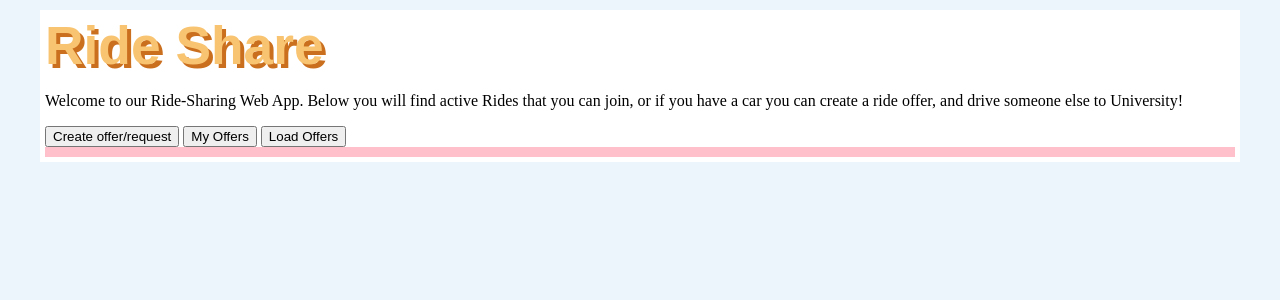
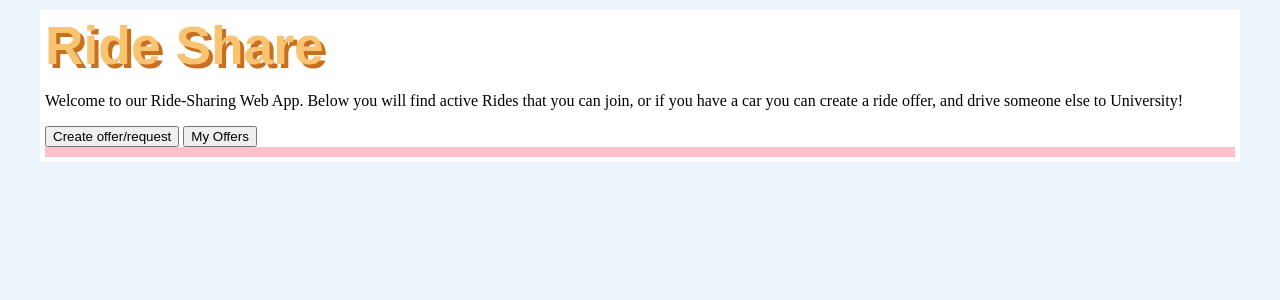
Before and after one commit to ryangood1/Ride-Share, a PHP site: page /main.php in a window 1280 px wide. Shown: the top 300 px of the page. Run offline with PHP 8.4, Linux system fonts and the light colour scheme; data that the repository does not hold is empty.

Commit message:
Add files via upload

```diff
--- a/main.php
+++ b/main.php
@@ -13,7 +13,6 @@
 			<p>Welcome to our Ride-Sharing Web App. Below you will find active Rides that you can join, or if you have a car you can create a ride offer, and drive someone else to University!</p>
 			<input type="button" value="Create offer/request" onclick="">
 			<input type="button" value="My Offers" onclick="">
-			<input type="button" value="Load Offers" onclick="getOffers()">
 			<div id = "ridesContainer">
 				<p>Click 'Load Offers' to view the current active ride offers</p>
 			</div>
```
